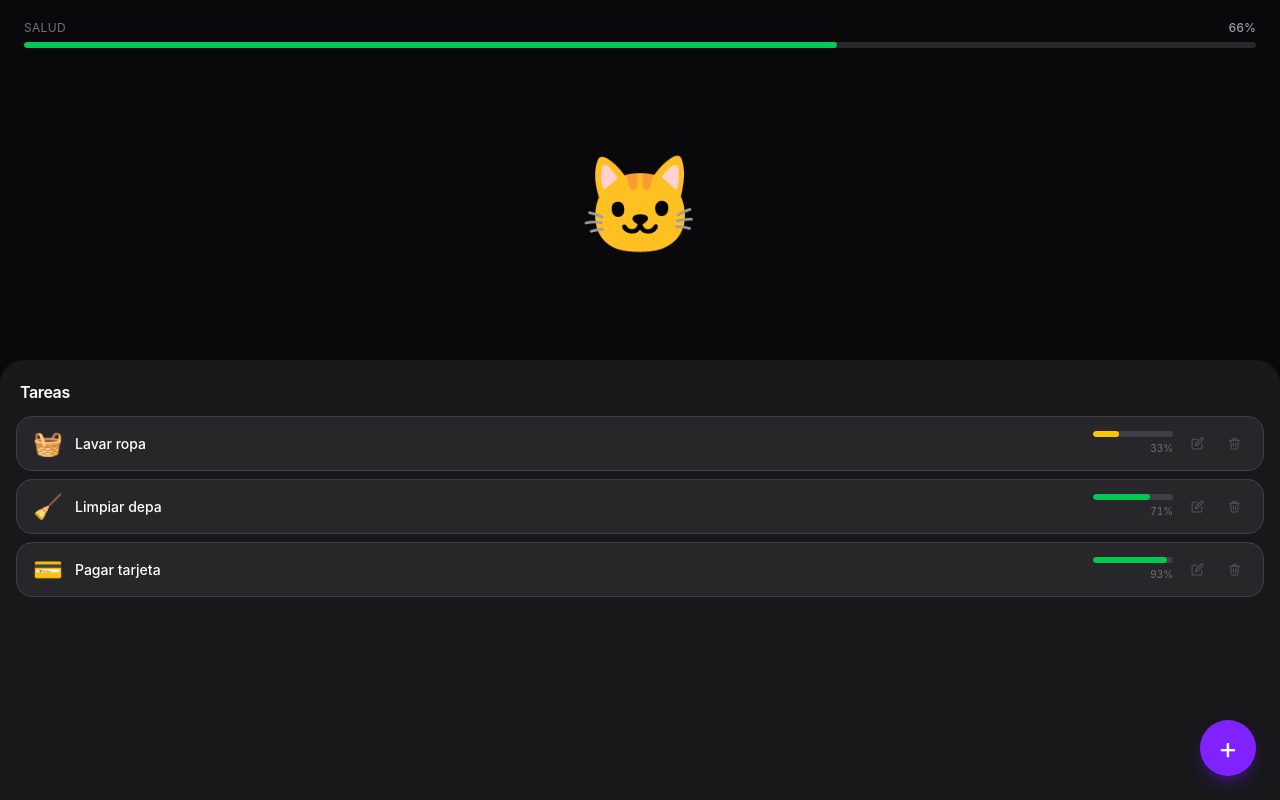
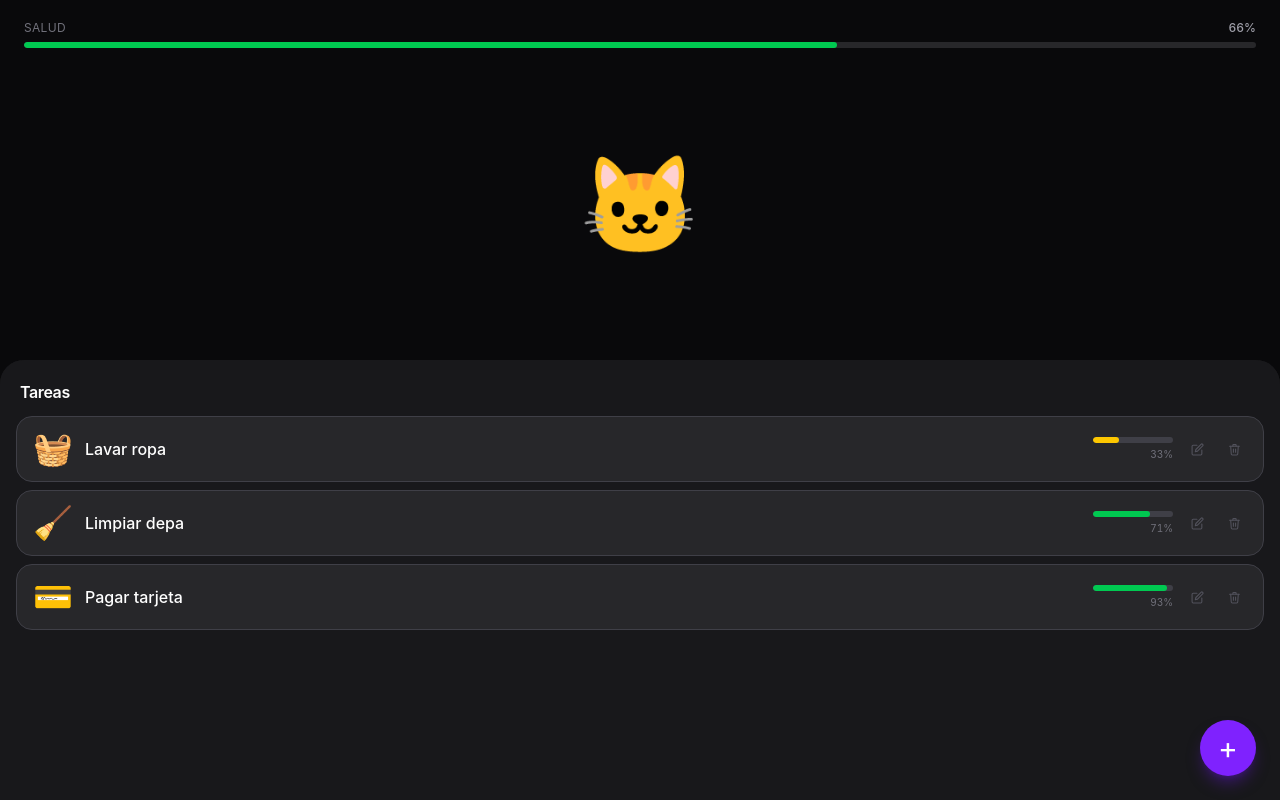
Before and after one commit to fernandosanchez1903/Organizador-, a React (Vite) app: page / in a window 1280 px wide. Built offline with nearby package versions, Linux system fonts and the light colour scheme.

Commit message:
Tareas mas grande

```diff
--- a/src/components/TarjetaTarea.jsx
+++ b/src/components/TarjetaTarea.jsx
@@ -53,23 +53,23 @@ export default function TarjetaTarea({ nombre, emoji, vida, onCompletar, onElimi
   return (
     <li
       onClick={handleCompletar}
-      className={`flex items-center gap-3 px-4 py-3.5 rounded-2xl border transition-all cursor-pointer select-none
+      className={`flex items-center gap-3 px-4 py-4 rounded-2xl border transition-all cursor-pointer select-none
         ${completando
           ? 'bg-green-950 border-green-800'
           : 'bg-zinc-800 border-zinc-700 active:scale-[0.98]'
         }`}
     >
       {/* Emoji de la tarea */}
-      <span className="text-2xl leading-none shrink-0">{emoji}</span>
+      <span className="text-[32px] leading-none shrink-0">{emoji}</span>
 
       {/* Nombre crece para ocupar el espacio disponible */}
-      <span className="flex-1 text-white text-sm font-medium truncate">{nombre}</span>
+      <span className="flex-1 text-white text-base font-medium truncate">{nombre}</span>
 
       {/* Barra de vida individual, ancho fijo ~80px */}
       <div className="w-20 shrink-0 flex flex-col gap-1">
-        <div className="w-full bg-zinc-700 rounded-full h-1.5 overflow-hidden">
+        <div className="w-full bg-zinc-700 rounded-full h-[6px] overflow-hidden">
           <div
-            className={`h-1.5 rounded-full transition-all duration-500 ${colorBarra(vida)}`}
+            className={`h-[6px] rounded-full transition-all duration-500 ${colorBarra(vida)}`}
             style={{ width: `${vida}%` }}
           />
         </div>
```
